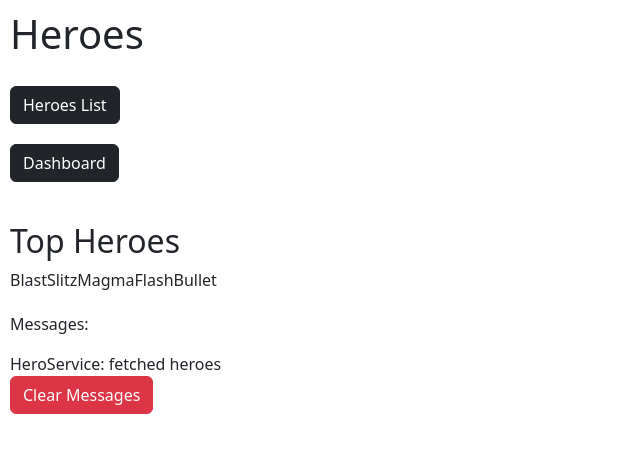
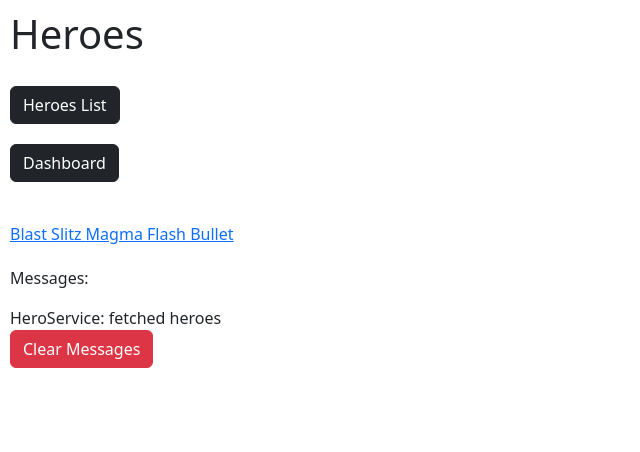
Before and after one commit to Romashka13579/Angular_4, an Angular app: page /dashboard in a window 1280 px wide. Shown: the top 452 px of the page, without its empty margins (0-640 px from the left). Built offline with nearby package versions, Linux system fonts and the light colour scheme.

Commit message:
hero links

```diff
--- a/src/app/dashboard/dashboard.component.html
+++ b/src/app/dashboard/dashboard.component.html
@@ -1,4 +1,9 @@
-<h2>Top Heroes</h2>
+<!-- <h2>Top Heroes</h2>
 <div class="heroes-menu">
     <a *ngFor="let hero of heroes">{{hero.name}}</a>
-</div>
+</div> -->
+
+<a *ngFor="let hero of heroes"
+  routerLink="/detail/{{hero.id}}">
+  {{hero.name}}
+</a>
--- a/src/app/heroes/heroes.component.html
+++ b/src/app/heroes/heroes.component.html
@@ -5,5 +5,3 @@
         </button>
     </div>
 </div>
-
-<app-hero-details [hero] = "selectedHero"></app-hero-details>
```
Also changed, not shown: src/app/app-routing.module.ts (+5 -2 lines).
